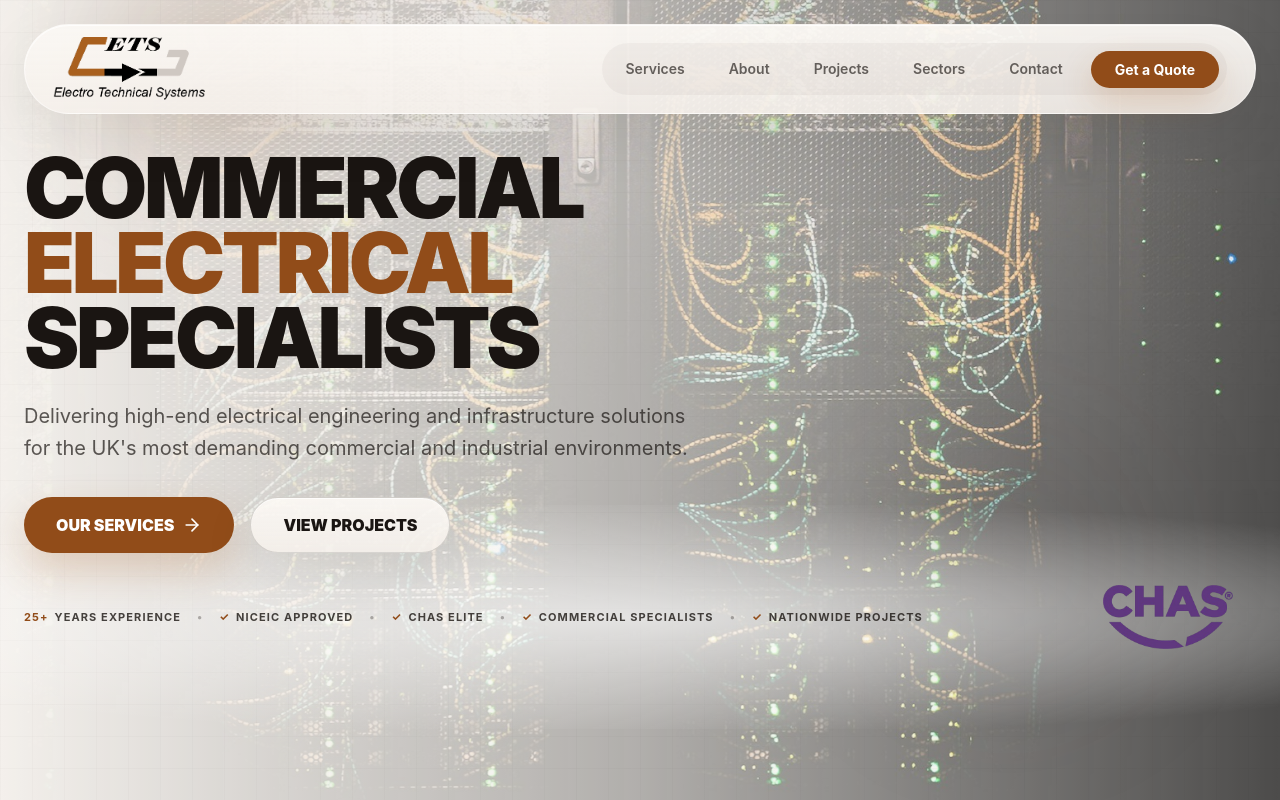
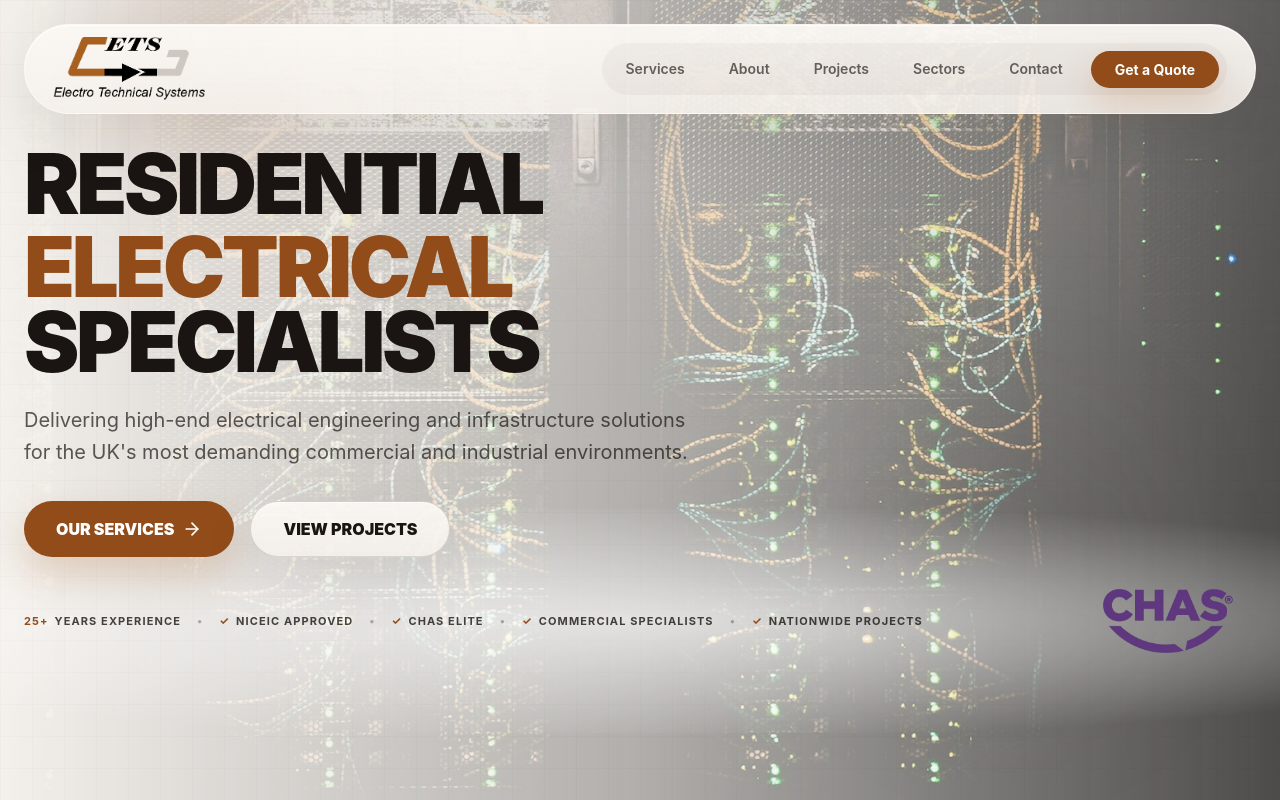
Before and after one commit to bjake0192-hash/ETS, a Next.js app: page / in a window 1280 px wide. Shown: the top 800 px of the page. Built offline with nearby package versions, Linux system fonts and the light colour scheme.

Commit message:
feat: animate hero title, simplify TrustBar layout, and remove redundant accreditations from Stats

```diff
--- a/src/components/sections/Hero.tsx
+++ b/src/components/sections/Hero.tsx
@@ -31,14 +31,24 @@ export default function Hero() {
     },
   ];
 
+  const words = ["COMMERCIAL", "RESIDENTIAL"];
   const [activeCert, setActiveCert] = useState(0);
+  const [wordIndex, setWordIndex] = useState(0);
 
   useEffect(() => {
-    const interval = setInterval(() => {
+    const certInterval = setInterval(() => {
       setActiveCert((prev) => (prev + 1) % certifications.length);
     }, 3500);
-    return () => clearInterval(interval);
-  }, [certifications.length]);
+
+    const wordInterval = setInterval(() => {
+      setWordIndex((prev) => (prev + 1) % words.length);
+    }, 4000);
+
+    return () => {
+      clearInterval(certInterval);
+      clearInterval(wordInterval);
+    };
+  }, [certifications.length, words.length]);
 
   return (
     <section className="relative min-h-[100svh] flex items-center overflow-hidden pt-32 sm:pt-36 pb-36">
@@ -75,11 +85,24 @@ export default function Hero() {
           <div className="max-w-4xl">
             <motion.h1
               variants={fadeUp}
-              className="text-3xl sm:text-4xl md:text-5xl lg:text-[4.6rem] xl:text-[5.2rem] font-black text-navy-900 leading-[0.9] tracking-[-0.04em] mb-6"
+              className="text-3xl sm:text-4xl md:text-5xl lg:text-[4.6rem] xl:text-[5.2rem] font-black text-navy-900 leading-[0.9] tracking-[-0.04em] mb-6 flex flex-col items-start"
             >
-              COMMERCIAL <br />
-              <span className="text-electric-yellow">ELECTRICAL</span> <br />
-              SPECIALISTS
+              <span className="inline-grid overflow-hidden h-[1em]">
+                <AnimatePresence mode="popLayout">
+                  <motion.span
+                    key={wordIndex}
+                    initial={{ y: "100%", opacity: 0 }}
+                    animate={{ y: 0, opacity: 1 }}
+                    exit={{ y: "-100%", opacity: 0 }}
+                    transition={{ duration: 0.6, ease: [0.16, 1, 0.3, 1] }}
+                    className="col-start-1 row-start-1"
+                  >
+                    {words[wordIndex]}
+                  </motion.span>
+                </AnimatePresence>
+              </span>
+              <span className="text-electric-yellow">ELECTRICAL</span>
+              <span>SPECIALISTS</span>
             </motion.h1>
             <motion.p
               variants={fadeUp}
--- a/src/components/sections/Stats.tsx
+++ b/src/components/sections/Stats.tsx
@@ -70,30 +70,6 @@ export default function Stats() {
     <section className="py-24 bg-background relative overflow-hidden">
       <div className="absolute left-[10%] top-10 h-52 w-52 rounded-full bg-electric-yellow/8 blur-3xl" />
       <div className="container mx-auto px-6">
-
-        {/* Accreditations Row (Merged Conceptual Layout) */}
-        <Reveal className="mb-20">
-          <div className="surface-card relative overflow-hidden border border-white/55 rounded-[2rem] px-6 sm:px-10 py-5 shadow-[0_24px_60px_rgba(26,21,18,0.08)] backdrop-blur-xl">
-            <div className="absolute inset-x-8 top-0 h-px bg-gradient-to-r from-transparent via-electric-yellow/60 to-transparent" />
-            <div className="flex flex-col gap-6 lg:flex-row lg:items-center lg:gap-12">
-              <p className="text-xs font-bold uppercase tracking-[0.28em] text-navy-900/55 whitespace-nowrap lg:min-w-fit">
-                Certified & Accredited
-              </p>
-              <div className="grid flex-1 grid-cols-2 gap-6 md:grid-cols-4">
-                {accreditations.map((brand) => (
-                  <div key={brand.name} className="h-16 flex items-center justify-center px-4 mix-blend-multiply">
-                    <img
-                      src={brand.src}
-                      alt={brand.name}
-                      className="max-h-12 w-auto max-w-full object-contain filter grayscale hover:grayscale-0 transition-all duration-500 opacity-60 hover:opacity-100"
-                    />
-                  </div>
-                ))}
-              </div>
-            </div>
-          </div>
-        </Reveal>
-
         {/* Stats Grid with Animation */}
         <motion.div
           variants={staggerContainer}
--- a/src/components/sections/TrustBar.tsx
+++ b/src/components/sections/TrustBar.tsx
@@ -51,7 +51,7 @@ export default function TrustBar() {
             >
               <div className="absolute inset-0 bg-gradient-to-br from-background/85 via-background/50 to-background/30 group-hover:from-electric-yellow/15 group-hover:via-background/60 group-hover:to-background/50 transition-colors duration-500" />
               <div className="absolute inset-x-6 top-0 h-px bg-gradient-to-r from-transparent via-electric-yellow/65 to-transparent opacity-0 group-hover:opacity-100 transition-opacity" />
-              <div className="relative z-10 h-12 w-full flex items-center justify-start mb-2">
+              <div className="relative z-10 h-16 w-full flex items-center justify-start mb-2">
                 <img
                   src={item.image}
                   alt={item.title}
@@ -59,7 +59,6 @@ export default function TrustBar() {
                 />
               </div>
               <div className="relative z-10">
-                <p className="text-navy-900 font-bold tracking-tight mb-1 text-sm uppercase">{item.title}</p>
                 <p className="text-xs text-navy-900/60 leading-snug">{item.description}</p>
               </div>
             </motion.div>
```
